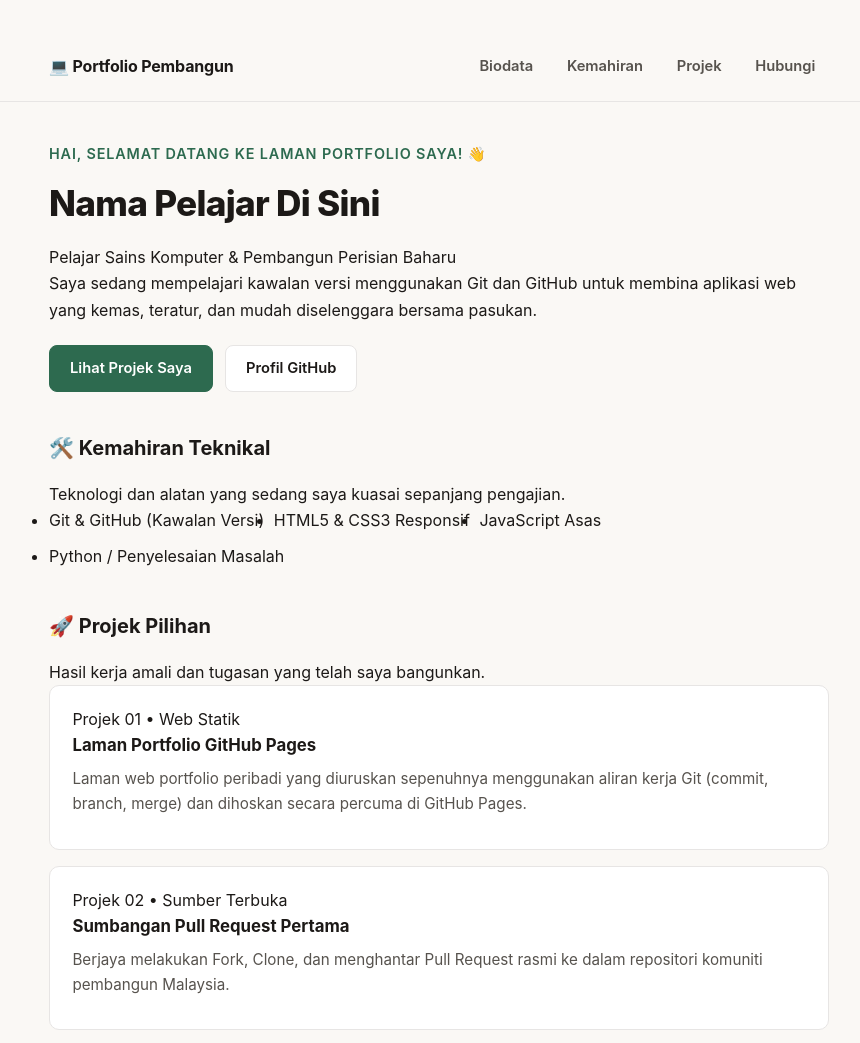
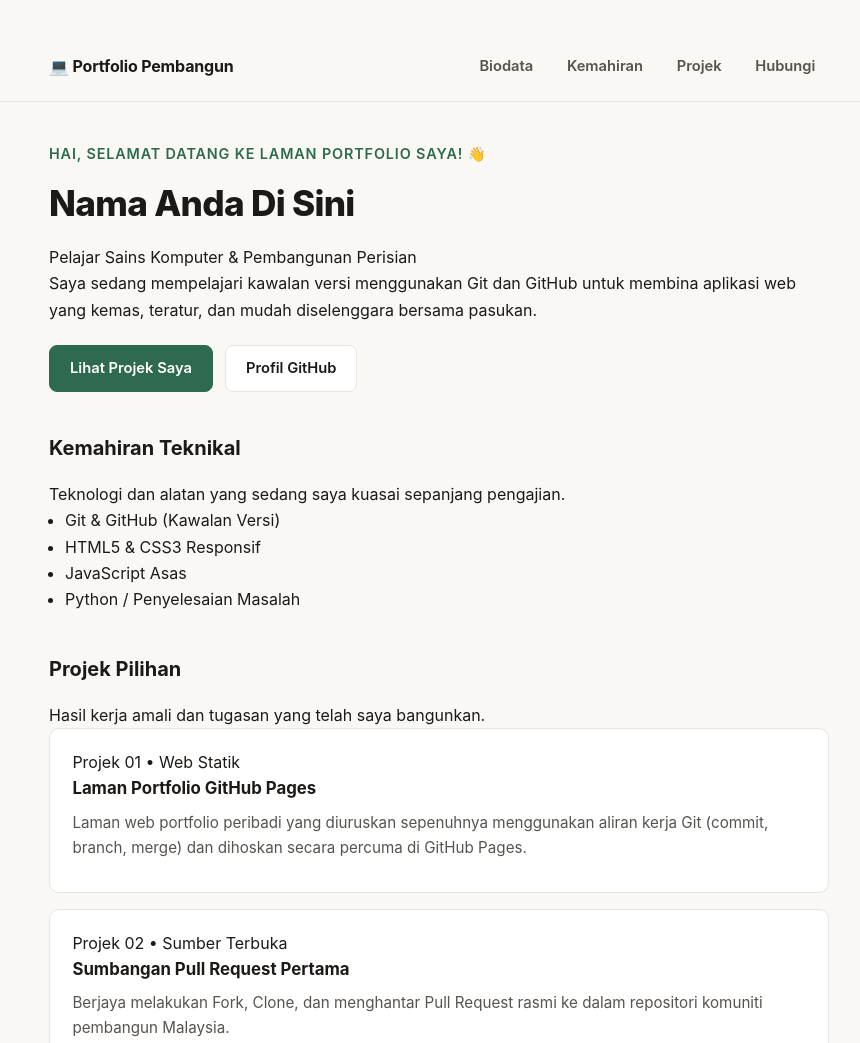
Before and after one commit to zfrnaa/kursus-git-github, a plain HTML site: page template-portfolio/index.html in a window 1280 px wide. Shown: the top 1043 px of the page, without its empty margins (201-1061 px from the left). Drawn offline with Linux system fonts and the light colour scheme.

Commit message:
penambahan dan penukaran styling di templat ringkas portfolio

```diff
--- a/template-portfolio/index.html
+++ b/template-portfolio/index.html
@@ -23,8 +23,8 @@
         <!-- BAB 3: TUKAR NAMA DAN BIODATA ANDA DI BAWAH -->
         <section id="biodata" class="hero-card">
             <p class="greeting">Hai, selamat datang ke laman portfolio saya! 👋</p>
-            <h1 class="hero-title">Nama Pelajar Di Sini</h1>
-            <p class="hero-subtitle">Pelajar Sains Komputer &amp; Pembangun Perisian Baharu</p>
+            <h1 class="hero-title">Nama Anda Di Sini</h1>
+            <p class="hero-subtitle">Pelajar Sains Komputer &amp; Pembangunan Perisian</p>
             <p class="hero-bio">
                 Saya sedang mempelajari kawalan versi menggunakan Git dan GitHub untuk membina aplikasi web yang kemas, teratur, dan mudah diselenggara bersama pasukan.
             </p>
@@ -37,7 +37,7 @@
         <!-- BAB 5: BAHAGIAN KEMAHIRAN -->
         <section id="kemahiran" class="section-block">
             <div class="section-header">
-                <h2>🛠️ Kemahiran Teknikal</h2>
+                <h2>Kemahiran Teknikal</h2>
                 <p>Teknologi dan alatan yang sedang saya kuasai sepanjang pengajian.</p>
             </div>
             <ul class="skills-grid">
@@ -51,7 +51,7 @@
         <!-- BAB 6: BAHAGIAN PROJEK & HUBUNGI SAYA -->
         <section id="projek" class="section-block">
             <div class="section-header">
-                <h2>🚀 Projek Pilihan</h2>
+                <h2>Projek Pilihan</h2>
                 <p>Hasil kerja amali dan tugasan yang telah saya bangunkan.</p>
             </div>
             <div class="projects-grid">
@@ -73,7 +73,7 @@
         </section>
 
         <section id="hubungi" class="section-block contact-card">
-            <h2>📬 Hubungi Saya</h2>
+            <h2>Hubungi Saya</h2>
             <p>Berminat untuk bekerjasama dalam projek akademik, hackathon, atau latihan industri (internship)?</p>
             <p class="contact-links">
                 <strong>E-mel:</strong> <a href="mailto:pelajar@universiti.edu.my">pelajar@universiti.edu.my</a>
--- a/template-portfolio/style.css
+++ b/template-portfolio/style.css
@@ -153,9 +153,7 @@ h2 {
 }
 
 .skills-grid {
-  display: flex;
-  flex-wrap: wrap;
-  gap: 0.6rem;
+    margin-left: 16px;
 }
 
 .skill-tag {
```
